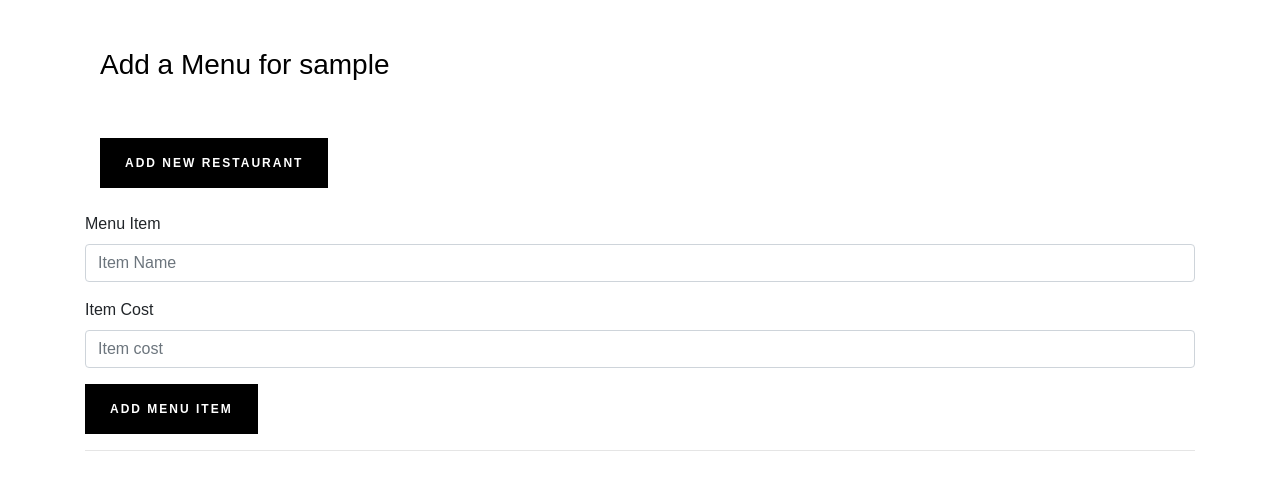
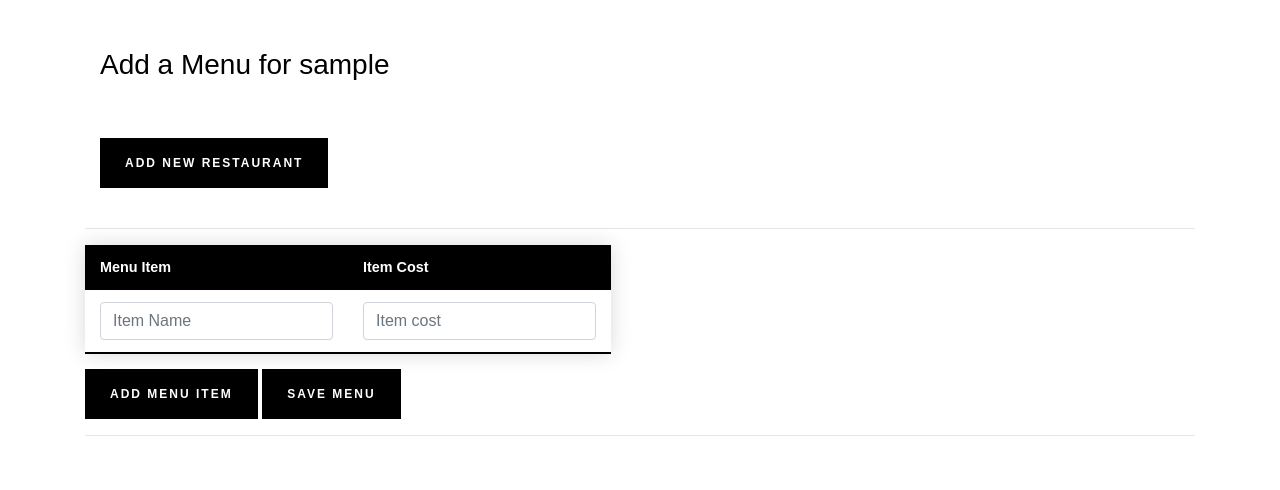
Before and after one commit to girishvr/FreeMenu, a Flask app: a page that uses templates/add_menu.html in a window 1280 px wide. Shown: the part 56-546 px from the top of the page. Run offline with Flask 3, Linux system fonts and the light colour scheme; some libraries are stand-ins or nearby versions.

Commit message:
Dynamic table to input menu item

```diff
--- a/templates/add_menu.html
+++ b/templates/add_menu.html
@@ -94,7 +94,84 @@
 		</div>
 
 
+
+		<hr>
+
+
 		<form action='/create_menu/{{rest_name}}' method="post">
+
+		<table class="styled-table" id="menu-table">
+			<thead>
+			  <tr>
+			      <th>Menu Item</th>
+			      <th>Item Cost</th>
+			  </tr>
+			</thead>
+
+			<tbody>
+			   <tr>
+			   	<div class="form-group">
+			      <td> <input type="text" name="title" placeholder="Item Name"
+			           class="form-control"
+			           value="">
+				        </input>
+			      </td>
+			  </div>
+			      <div class="form-group">
+			      <td><input name="cost" placeholder="Item cost"
+			              class="form-control"
+			              value="">
+			          </input>
+			      </td>
+			  </div>
+			   </tr>
+			</tbody>
+	    </table>
+
+
+		<div class="form-group">
+		    <button type="button" class="pheasant-demure-button solid dark">
+			  <span class="label add_another">ADD MENU ITEM</span>
+			</button>
+			<button type="submit" class="pheasant-demure-button solid dark">
+			  <span class="label">SAVE MENU</span>
+			</button>
+		</div>
+
+	    </form>
+
+
+		<hr>
+
+		<script>
+		$('document').ready(function() {
+		  $('.add_another').click(function() {
+		      $("#menu-table").append('<tr><div class="form-group">			      <td> <input type="text" name="title" placeholder="Item Name"			           class="form-control"			           value="">				        </input>			      </td>			  </div>			      <div class="form-group">			      <td><input name="cost" placeholder="Item cost"			              class="form-control"			              value="">			          </input> 			      </td>			  </div></tr>');
+  		   });
+   		})
+		</script>
+
+
+
+
+
+<!-- 		<tr>
+			<div class="form-group">
+				<td>
+				<input type="text" name="title" placeholder="Item Name" class="form-control" value="{{ request.form['title']}}">
+		        </input>
+				</td>
+			</div>
+			<div class="form-group">
+		      <td>
+		      	<input name="cost" placeholder="Item cost" class="form-control">
+				</input>
+		      </td>
+			</div>
+		</tr> -->
+
+<!--
+		   <form action='/create_menu/{{rest_name}}' method="post">
 		    <div class="form-group">
 		        <label for="title">Menu Item</label>
 		        <input type="text" name="title" placeholder="Item Name"
@@ -114,7 +191,7 @@
 				</button>
 		    </div>
 		</form>
-		<hr>
+		<hr> -->
 
 
 		</body>
```
Also changed, not shown: freemenu_database.db.
